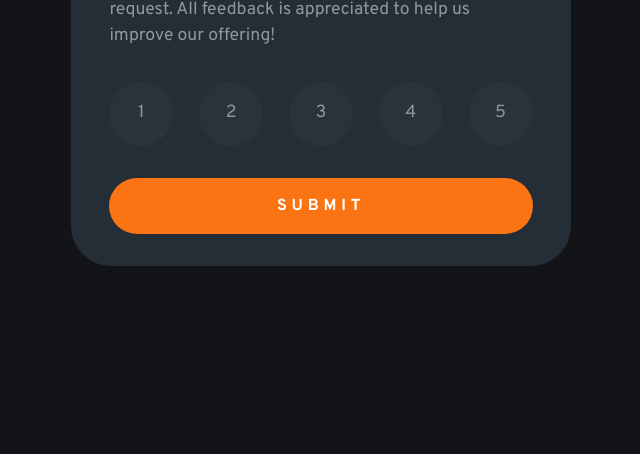
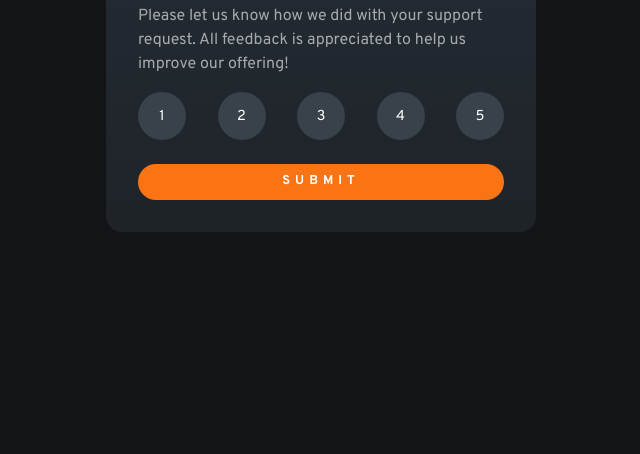
Before and after one commit to pavanRayudu/frontendmentor, a plain HTML site: page Interactive Rating Component/index.html in a window 1280 px wide. Shown: the part 378-832 px from the top of the page, without its empty margins (319-959 px from the left). Before the commit the page ends 800 px from the top, so only its background shows below. Drawn offline with Linux system fonts and the light colour scheme.

Commit message:
changes was made

```diff
--- a/Interactive Rating Component/index.html
+++ b/Interactive Rating Component/index.html
@@ -14,20 +14,85 @@
   </head>
   <body>
     <div class="wrapper">
-      <img src="./images/icon-star.svg" alt="star icon" />
+      <img class="icon" src="./images/icon-star.svg" alt="star icon" />
       <h1 class="m-2">How did we do?</h1>
-      <p class="clr-text fs-500">
+      <p class="wrapper_text">
         Please let us know how we did with your support request. All feedback is
         appreciated to help us improve our offering!
       </p>
-      <ul role="list" class="clr-text m-2">
-        <li>1</li>
-        <li>2</li>
-        <li>3</li>
-        <li>4</li>
-        <li>5</li>
-      </ul>
-      <button>Submit</button>
+
+      <form>
+        <div class="rating-btns">
+          <input type="radio" id="star1" name="rating" value="1" />
+          <label class="rating-btn__label" for="star1">1</label>
+          <input type="radio" id="star2" name="rating" value="2" />
+          <label class="rating-btn__label" for="star2">2</label>
+          <input type="radio" id="star3" name="rating" value="3" />
+          <label class="rating-btn__label" for="star3">3</label>
+          <input type="radio" id="star4" name="rating" value="4" />
+          <label class="rating-btn__label" for="star4">4</label>
+          <input type="radio" id="star5" name="rating" value="5" />
+          <label class="rating-btn__label" for="star5">5</label>
+        </div>
+
+        <button type="submit">Submit</button>
+      </form>
     </div>
+
+    <div class="thankyou">
+      <picture>
+        <img src="./images/illustration-thank-you.svg" alt="star icon" />
+      </picture>
+      <p class="result" id="result"></p>
+      <h1>Thank you!</h1>
+      <p>
+        We appreciate you taking the time to give a rating. If you ever need
+        more support, don’t hesitate to get in touch!
+      </p>
+
+      <span class="author">
+        Challenge by Frontend Mentor. Coded by Pavan Rayudu.</span>
+    </div>
+
+    <script>
+      let rating = document.getElementsByName("rating");
+      let labels = document.getElementsByClassName("rating-btn__label");
+      const submitBtn = document.querySelector('button[type = "submit"]');
+      const form = document.querySelector("form");
+      const result = document.getElementById("result");
+      const wrapper = document.querySelector(".wrapper");
+      const thankyou = document.querySelector(".thankyou");
+
+      let rating_value;
+
+      for (let i = 0; i < rating.length; i++) {
+        rating[i].addEventListener("click", (e) => {
+          setRating(e.target.value);
+        });
+      }
+      console.log(submitBtn.innerHTML);
+
+      function setRating(val) {
+        rating_value = val;
+        for (let i = 0; i < rating.length; i++) {
+          if (i === val - 1) {
+            labels[i].classList.add("checked");
+            labels[i - 1].classList.add("checked_prev");
+          }
+        }
+      }
+
+      form.addEventListener("submit", (e) => {
+        e.preventDefault();
+        console.log("Rating : " + rating_value);
+        for (let i = 0; i < labels.length; i++) {
+          labels[i].classList.remove("checked");
+        }
+        labels[rating_value - 2].classList.remove("checked_prev");
+        wrapper.style.display = "none";
+        thankyou.style.display = "grid";
+        result.innerHTML = `You selected ${rating_value} out of 5`;
+      });
+    </script>
   </body>
 </html>
--- a/Interactive Rating Component/style.css
+++ b/Interactive Rating Component/style.css
@@ -14,6 +14,8 @@
   --clr-neutral-lightgrey: hsl(217, 12%, 63%);
   --clr-neutral-mediumgrey: #7c8798;
   --clr-neutral-darkblue: #252d37;
+  --clr-neutral-darkblue-500: #37424b;
+  --clr-neutral-darkblue-800: hsl(213, 13%, 14%);
   --clr-neutral-darkblue-900: hsl(216, 12%, 8%);
 
   --fs: 0.9375rem;
@@ -96,63 +98,108 @@ select {
 
 body {
     font-family: var(--ff);
+    color: var(--clr-neutral-white);
     background-color: var(--clr-neutral-darkblue-900);
-    display: flex;
-    color: var(--clr-neutral-white);
+    height: 100vh;
+    display: grid;
+    place-content: center;
+    margin: 1rem;
 }
-.wrapper {
-    max-width: 500px;
-    background: var(--clr-neutral-darkblue);
-    padding-inline: 2.4rem;
-    margin: auto;
-    padding-block: 2rem;
-    border-radius: 2.5rem;
+.wrapper,.thankyou {
+  background:linear-gradient(var(--clr-neutral-darkblue),var(--clr-neutral-darkblue-800));
+  background-color: var(--clr-neutral-darkblue);
+  padding: 2rem;
+  border-radius: 1rem;
+  display: grid;
+  gap: 1rem;
+  max-width: 430px;
 }
-img {
-    background-color: rgba(255, 255, 255, 0.05);
-    scale: 1.1;
-    padding: 1rem;
-    border-radius: 50%;
+.icon{
+  width: 3rem;height: 3rem;
+  padding: 0.8rem;
+  background-color: var(--clr-neutral-darkblue-500);
+  border-radius: 50%;
 }
-.m-1 {
-    margin-block-start: 1rem;
-}
-.m-2 {
-    margin-block: 2rem;
-}
-.clr-text {
-    color: var(--clr-neutral-white);
-    opacity: 0.5;
-}
-.fs-500 {
-    font-size: 1.1rem;;
-}
-.df {
+.thankyou{
+  display: none;
+
+  text-align: center;
 
 }
-ul {
-    display: flex;
-    justify-content: space-between;
-    align-items: center;
+.thankyou  p {
+  font-size: 1rem;
+  opacity: 0.7;
+
 }
-li{
-    width: 4rem;
-    height: 4rem;
-    background-color: rgba(255, 255, 255, 0.05);
-    border-radius: 50%;
-    display: flex;
-    justify-content: center;
-    align-items: center;
-    font-size: 1.1rem;
+.thankyou .result {
+  background-color: var(--clr-neutral-darkblue-500);
+  border-radius: 20px;
+  color: var(--clr-primary);
+  font-weight: 700;
+  padding: 0.3rem 1.5rem;
+  display: flex;
+  align-self: center;
+  justify-self: center;
+
+}
+.wrapper_text{
+  opacity: 0.6;
+}
+form {
+  display: grid;
+  gap: 1.5rem;
+}
+picture{
+  display: flex;
+  place-content: center;
 }
 
-button {
-    background-color: var(--clr-primary);
-    width: 100%;
-    padding-block: 1rem;
-    color: var(--clr-neutral-white);
-    text-transform: uppercase;
-    letter-spacing: 0.3rem;
-    font-weight: 700;
-    border-radius: 10rem;
+.rating-btns {
+ display: flex;
+ justify-content: space-between;
 }
+
+.rating-btns > input {
+  display: none;
+}
+
+.rating-btn__label {
+  color: var(--clr-neutral-white);
+  width: 3rem;
+  height: 3rem;
+  background-color: var(--clr-neutral-darkblue-500);
+  border-radius: 50%;
+  display: grid;
+  place-content: center;
+  font-size: 0.9rem;
+  cursor: pointer;
+}
+
+.checked {
+  background-color: var(--clr-primary);
+}
+.checked_prev {
+  background-color: var(--clr-neutral-mediumgrey);
+}
+form button {
+  cursor: pointer;
+  border: none;
+  outline: none;
+  background-color: var(--clr-primary);
+  padding: 0.5rem 1rem;
+  border-radius: 50px;
+  text-transform: uppercase;
+  color: var(--clr-neutral-white);
+  font-weight: 700;
+  font-size: 0.8rem;
+  letter-spacing: 5px;
+}
+form button:hover {
+  background-color: var(--clr-neutral-white);
+  color: var(--clr-neutral-darkblue-900);
+}
+.author {
+  font-size: 0.8rem;
+  font-weight: 700;
+  color: var(--clr-neutral-mediumgrey);
+}
```
